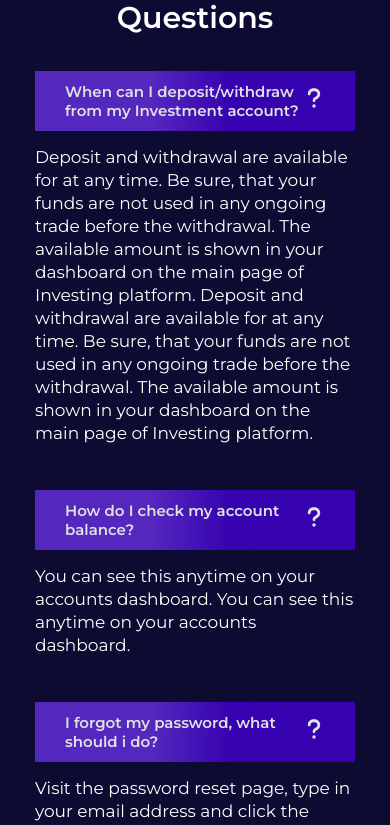
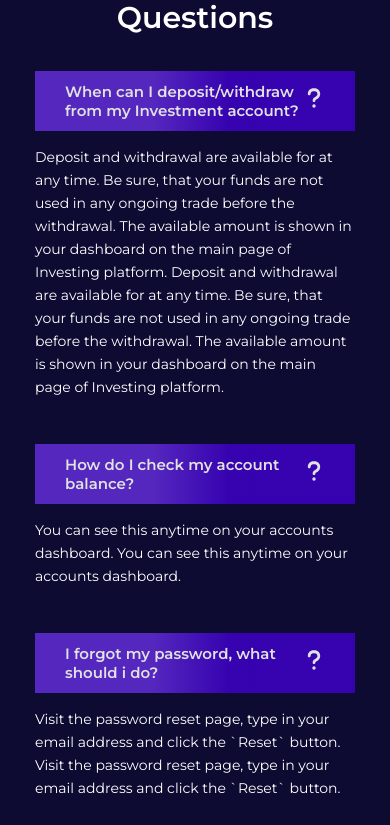
Before and after one commit to mayor-style/gain, a React (Vite) app: page / in a window 390 px wide. Shown: the part 6360-7185 px from the top of the page. Built offline with nearby package versions, Linux system fonts and the light colour scheme.

Commit message:
Update Faq.css

```diff
--- a/src/Components/Faq/Faq.css
+++ b/src/Components/Faq/Faq.css
@@ -81,6 +81,9 @@ h1{
     .Faq .right .content .FAQcard .question h2{
         font-size: 15px;
     }
+
+    .Faq .right .content .FAQcard .answer{
+        font-size:14px;
 }
 
 @media (max-width:850px){
```
